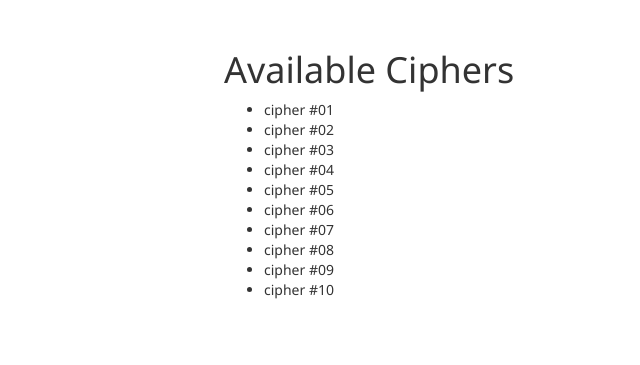
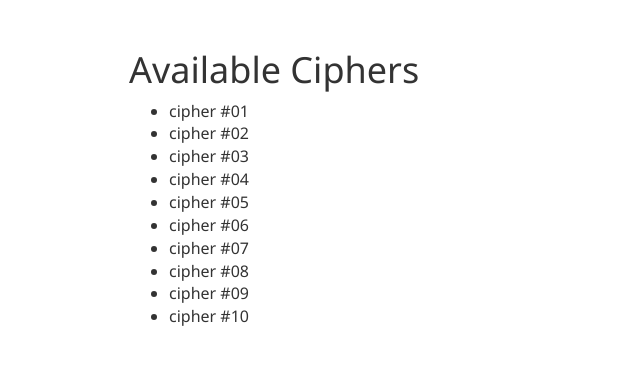
Before and after one commit to yousinix/ScoutsEncoder, a Jekyll site: the page built from _docs/03-available-ciphers.md, in a window 1280 px wide. Shown: the top 365 px of the page, without its empty margins (51-691 px from the left). Built offline with Jekyll 4.4.1, drawn with Linux system fonts in a browser that asks for light colours.

Commit message:
Make docs responsive to all devices

```diff
--- a/_layouts/doc.html
+++ b/_layouts/doc.html
@@ -5,9 +5,12 @@
 <html lang="en">
 
 <head>
+
+    <meta name="viewport" content="width=device-width, initial-scale=1">
     <meta charset="utf-8">
 
     <title>{{ page.title }}</title>
+
     <!-- Bootstrap Core CSS CDN-->
     <link rel="stylesheet" href="https://maxcdn.bootstrapcdn.com/bootstrap/3.3.7/css/bootstrap.min.css" integrity="sha384-BVYiiSIFeK1dGmJRAkycuHAHRg32OmUcww7on3RYdg4Va+PmSTsz/K68vbdEjh4u" crossorigin="anonymous">
 
@@ -17,6 +20,7 @@
 
     <style>
         body {
+            font-size: medium;
             font-family: Segoe UI, sans-serif;
         }
 
@@ -45,7 +49,7 @@
 
     <div class="container">
         <div class="row mt-5 justify-content-center">
-            <div class="col-lg-8">
+            <div class="col-10">
                 {{ content }}
             </div>
         </div>
```
